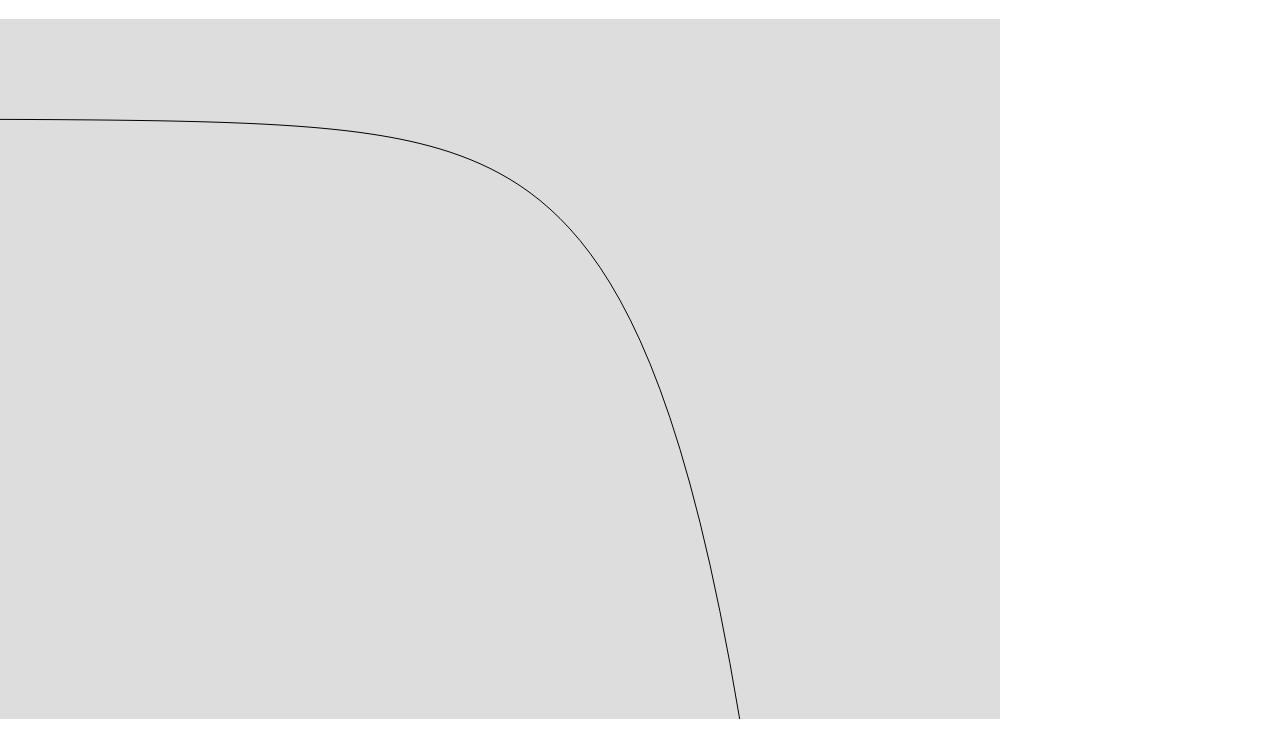
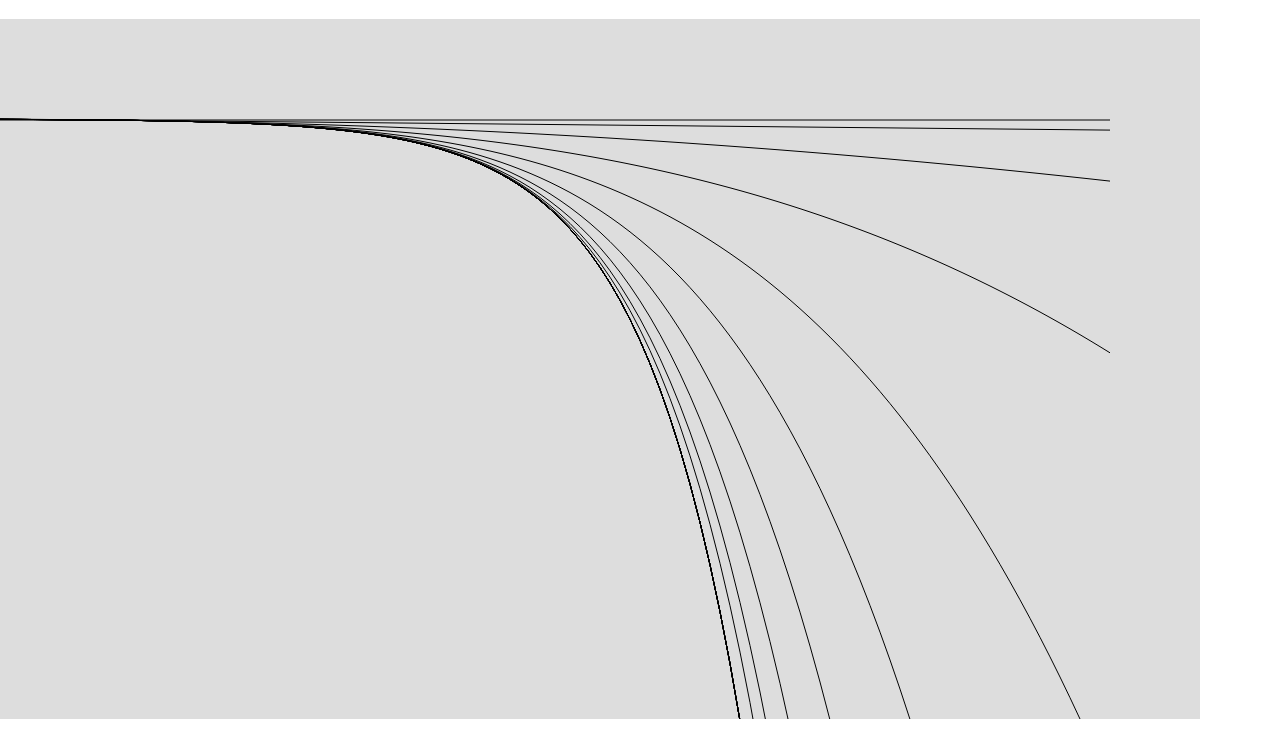
Before and after one commit to chessmonger2112/power-series, a plain HTML site: page index.html in a window 1280 px wide. Shown: the part 61-800 px from the top of the page. Drawn offline with nearby package versions, Linux system fonts and the light colour scheme.

Commit message:
power series approximation of e^x works

```diff
--- a/index.html
+++ b/index.html
@@ -6,7 +6,7 @@
   </head>
   <body>
     <h1>Sup</h1>
-    <canvas id="canvas" width="1000" height="700"></canvas>
+    <canvas id="canvas" width="1200" height="700"></canvas>
     <script src="https://ajax.googleapis.com/ajax/libs/jquery/1.12.2/jquery.min.js"></script>
     <script src="javascripts/main.js"></script>
   </body>
--- a/javascripts/main.js
+++ b/javascripts/main.js
@@ -2,7 +2,6 @@ $(function() {
   console.log("suppppp");
   var canvas = document.getElementById("canvas");
   var context = canvas.getContext("2d");
-
 
   var tX = 100;
   var tY = 100;
@@ -14,22 +13,22 @@ $(function() {
     var x2 = point2.x;
     var y2 = point2.y;
     context.beginPath();
-    // context.moveTo(x1 + tX, y1 * 1 + tY);
-    // context.lineTo(x2 + tX, y2 * 1 + tY);
     context.moveTo(x1 * magX + tX, y1 + tY);
     context.lineTo(x2 * magX + tX, y2 + tY);
     context.stroke();
     context.closePath();
-    console.log(`point1: ${x1}, ${y1}; point2: ${x2}, ${y2}`);
+    // console.log(`point1: ${x1}, ${y1}; point2: ${x2}, ${y2}`);
   }
 
-  eX = (x, y) => Math.exp(x);
+  var eX = (x, y) => Math.exp(x);
+  var factorial = x => (x == 0 || x == 1) ? 1: x * factorial(x -1);
 
   var deltaX = .1;
   var minX = -10;
   var maxX = 10;
+  var numOfTerms = 1;
 
-  var graphFx = function(fX)
+  var graphFx = function(fX, color)
   {
     for (let x = minX; x < maxX; x += deltaX)
     {
@@ -37,14 +36,36 @@ $(function() {
       let x2 = x + deltaX;
       let y2 = fX(x + deltaX);
       drawLine({x, y}, {x: x2, y: y2});
+
+      let yA = approximateEX(numOfTerms, x);
+      let yA2 = approximateEX(numOfTerms, x2);
+      drawLine({x, y: yA}, {x: x2, y: yA2});
     }
   }
+  for (let i = 0; i < 10; i ++)
+  {
+    graphFx(eX);
+    numOfTerms ++;
+  }
 
-  graphFx(eX);
+  // setInterval(() => {
+  //   graphFx(eX)
+  //   numOfTerms ++;
+  //   }
+  //   , 100);
 
-
-
-
-
-
+  function approximateEX(n, x) //where n is the amount of desired terms
+  {
+    var y = 0;
+    for (var i = 0; i < n; i ++)
+    {
+      let num = Math.pow(x, i);
+      let den =   factorial(i);
+      let quot = num / den;
+      console.log(`numerator is ${num}, denominator is ${den}`);
+      console.log(`the ${i}th contribution of the series is ${quot}`);
+      y += quot;
+    }
+    return y;
+  }
 });
```
